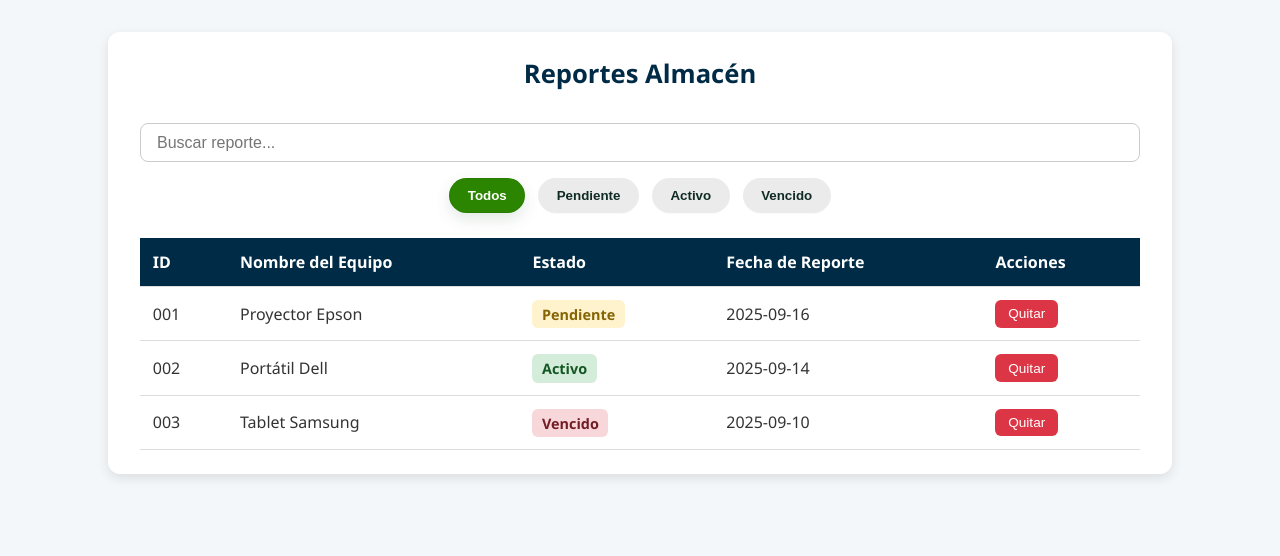
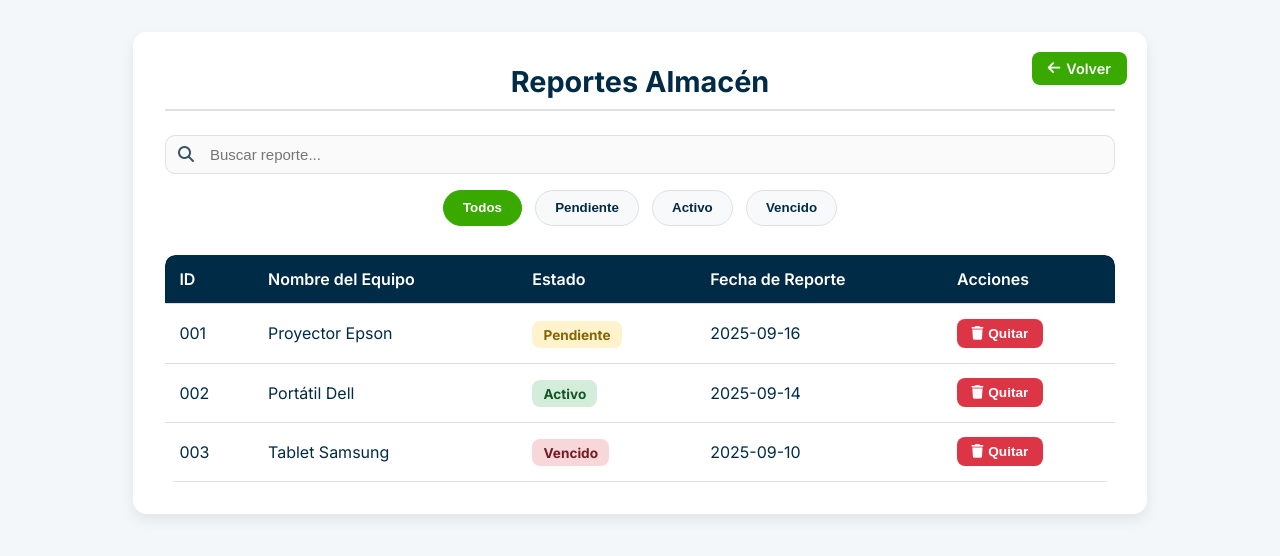
Before and after one commit to G1lber/Paz-y-Salvo, a Django app: page /pendientesalmacen/ in a window 1280 px wide. Shown: the top 556 px of the page. Run offline with Django 5.2, Linux system fonts and the light colour scheme.

Commit message:
arreglo de template y css de pendiente

```diff
--- a/pazysalvo/mainapp/static/css/pendientesalmacen.css
+++ b/pazysalvo/mainapp/static/css/pendientesalmacen.css
@@ -1,101 +1,154 @@
 :root {
-  --color-principal: #39A900;
-  --color-secundario: #002b46;
+  --color-principal: #39A900;   /* Verde SENA */
+  --color-hover: #2E8C00;       /* Verde más oscuro */
+  --color-secundario: #002B46;  /* Azul corporativo */
   --color-blanco: #ffffff;
   --color-fondo: #f4f7fa;
   --color-texto: #002b46;
-  --color-hover: #2b8500;
   --color-sombra: rgba(0, 0, 0, 0.08);
   --color-borde: #e0e0e0;
 }
 
-/* Estilos generales */
 body {
-  font-family: 'Segoe UI', sans-serif;
+  font-family: 'Inter', sans-serif;
   background: var(--color-fondo);
   margin: 0;
   padding: 0;
-  color: #333;
+  color: var(--color-texto);
 }
 
-
-/* Card */
+/* Contenedor principal */
 .container {
-  max-width: 1000px;
+  max-width: 950px;
   margin: 2rem auto;
   background: var(--color-blanco);
-  padding: 1.5rem 2rem;
-  border-radius: 12px;
-  box-shadow: 0 4px 12px rgba(0, 0, 0, 0.1);
+  padding: 2rem;
+  border-radius: 14px;
+  box-shadow: 0 6px 14px var(--color-sombra);
+  position: relative; /* Para posicionar el botón volver */
 }
 
-/* Título de la card */
+/* Botón volver en la parte superior derecha */
+.btn-volver-top {
+  position: absolute;
+  top: 20px;
+  right: 20px;
+  display: inline-flex;
+  align-items: center;
+  gap: 6px;
+  background: var(--color-principal);
+  color: var(--color-blanco);
+  padding: 0.5rem 1rem;
+  border-radius: 8px;
+  font-weight: 600;
+  font-size: 0.9rem;
+  text-decoration: none;
+  transition: background 0.3s ease, transform 0.2s ease;
+  border: none;
+  cursor: pointer;
+}
+
+.btn-volver-top:hover {
+  background: var(--color-hover);
+  transform: translateY(-2px);
+}
+
+/* Título */
 .card-title {
   margin: 0 0 1.5rem 0;
-  font-size: 1.6rem;
-  color: var(--color-texto);
+  font-size: 1.8rem;
+  font-weight: 700;
+  color: var(--color-secundario);
   text-align: center;
-  padding-bottom: 0.5rem;
-
+  border-bottom: 2px solid var(--color-borde);
+  padding-bottom: 0.6rem;
 }
 
 /* Barra de búsqueda */
 .toolbar {
   display: flex;
-  justify-content: flex-start;
   margin-bottom: 1rem;
 }
 
-#search {
+.input-wrapper {
+  display: flex;
+  align-items: center;
+  border: 1.5px solid var(--color-borde);
+  border-radius: 10px;
+  background-color: #fafafa;
+  padding: 0 12px;
   flex: 1;
-  padding: 0.6rem 1rem;
-  border: 1px solid #ccc;
-  border-radius: 8px;
-  font-size: 1rem;
+  transition: border 0.3s ease;
 }
 
+.input-wrapper:focus-within {
+  border-color: var(--color-principal);
+}
+
+.input-wrapper i {
+  margin-right: 10px;
+  font-size: 16px;
+  color: var(--color-secundario);
+  opacity: 0.8;
+}
+
+.input-wrapper input {
+  border: none;
+  background: transparent;
+  flex: 1;
+  padding: 10px 6px;
+  font-size: 15px;
+  outline: none;
+}
+
+/* Filtros */
 .filters {
   width: 100%;
   display: flex;
-    justify-content: center;     /* centrado horizontal */
-    gap: 0.8rem;                 /* separación entre botones */
-    margin: 0.9rem 0 1.6rem 0;   /* margen superior e inferior */
+  justify-content: center;
+  gap: 0.8rem;
+  margin: 1rem 0 1.8rem 0;
   flex-wrap: wrap;
 }
 
 .filter-btn {
   appearance: none;
-    -webkit-appearance: none;
-    padding: 0.55rem 1.1rem;
-    border-radius: 20px;
-    border: 1px solid transparent;
-    background: var(--color-sombra);
+  padding: 0.6rem 1.2rem;
+  border-radius: 22px;
+  border: 1px solid var(--color-borde);
+  background: #f8f9fa;
   cursor: pointer;
   font-weight: 600;
-    color: #0f2b23;
-    transition: all .15s ease;
-    box-shadow: 0 1px 0 rgba(0,0,0,0.02);
+  color: var(--color-secundario);
+  transition: all 0.2s ease;
 }
+
 .filter-btn:hover {
-    transform: translateY(-1px);
-    background: #e0e6e8;
+  background: #e9ecef;
 }
+
 .filter-btn.active {
-    background: var(--color-hover);
+  background: var(--color-principal);
   color: var(--color-blanco);
-    border-color: rgba(0,0,0,0.06);
-    box-shadow: 0 6px 16px rgba(0,75,35,0.12);
+  border-color: var(--color-principal);
 }
+
 /* Tabla */
+.table-wrapper {
+  overflow-x: auto;
+  border-radius: 10px;
+}
+
 .report-table {
   width: 100%;
   border-collapse: collapse;
-  margin-top: 1rem;
+  border-radius: 10px;
+  overflow: hidden;
 }
 
 .report-table th,
 .report-table td {
-  padding: 0.8rem;
+  padding: 0.9rem;
   text-align: left;
   border-bottom: 1px solid #ddd;
 }
@@ -103,18 +156,19 @@ body {
 .report-table th {
   background: var(--color-secundario);
   color: var(--color-blanco);
+  font-weight: 600;
 }
 
-.report-table tbody tr:hover {
-  background: var(--color-blanco);
+.report-table tr:hover {
+  background: #f5f9f6;
 }
 
 /* Estados */
 .status {
-  padding: 0.3rem 0.6rem;
-  border-radius: 6px;
+  padding: 0.35rem 0.7rem;
+  border-radius: 8px;
   font-weight: bold;
-  font-size: 0.9rem;
+  font-size: 0.85rem;
 }
 
 .status.pendiente {
@@ -132,39 +186,20 @@ body {
   color: #721c24;
 }
 
-/* Enlaces */
-a {
-  text-decoration: none;
-  color: var(--color-principal);
-  font-weight: bold;
+/* Botones */
+.btn {
+  display: inline-flex;
+  align-items: center;
+  gap: 5px;
+  padding: 0.45rem 0.9rem;
+  border: none;
+  border-radius: 8px;
+  cursor: pointer;
+  font-size: 0.85rem;
+  font-weight: 600;
+  transition: background 0.2s, transform 0.2s;
 }
 
-a:hover {
-  text-decoration: underline;
-}
-
-/* Botones generales */
-.btn {
-  padding: 0.4rem 0.8rem;
-  border: none;
-  border-radius: 6px;
-  cursor: pointer;
-  font-size: 0.85rem;
-  margin-right: 0.3rem;
-  transition: background 0.2s;
-}
-
-/* Botón Editar */
-.btn.edit {
-  background: var(--color-secundario);
-  color: white;
-}
-
-.btn.edit:hover {
-  background: var(--color-hover);
-}
-
-/* Botón Eliminar */
 .btn.delete {
   background: #dc3545;
   color: var(--color-blanco);
@@ -172,4 +207,29 @@ a:hover {
 
 .btn.delete:hover {
   background: #c82333;
+  transform: translateY(-2px);
 }
+
+/* Responsive */
+@media (max-width: 768px) {
+  .container {
+    margin: 1rem;
+    padding: 1.5rem;
+  }
+
+  .btn-volver-top {
+    position: relative;
+    top: 0;
+    right: 0;
+    margin-bottom: 1rem;
+  }
+
+  .filters {
+    flex-direction: column;
+    align-items: center;
+  }
+
+  .report-table {
+    font-size: 0.85rem;
+  }
+}
--- a/pazysalvo/mainapp/templates/almacen/pendientes.html
+++ b/pazysalvo/mainapp/templates/almacen/pendientes.html
@@ -3,20 +3,31 @@
 <html lang="es">
 <head>
   <meta charset="UTF-8">
-  <title>Pendientes Almacén </title>
+  <title>Pendientes Almacén</title>
   <link rel="stylesheet" href="{% static 'css/pendientesalmacen.css' %}">
   <meta name="viewport" content="width=device-width, initial-scale=1.0">
+  <!-- Fuente profesional -->
+  <link href="https://fonts.googleapis.com/css2?family=Inter:wght@400;600;700&display=swap" rel="stylesheet">
+  <!-- Font Awesome para íconos -->
+  <link rel="stylesheet" href="https://cdnjs.cloudflare.com/ajax/libs/font-awesome/6.5.0/css/all.min.css">
 </head>
 <body>
 
     <div class="container">
+        <!-- Botón de volver en la parte superior derecha -->
+        <a href="{% url 'inicio' %}" class="btn-volver-top">
+            <i class="fas fa-arrow-left"></i> Volver
+        </a>
+
         <!-- Título de la card -->
         <h2 class="card-title">Reportes Almacén</h2>
 
         <!-- Barra de herramientas -->
         <div class="toolbar">
-            <!-- Campo de búsqueda -->
+            <div class="input-wrapper">
+                <i class="fas fa-search"></i>
                 <input type="text" id="search" placeholder="Buscar reporte...">
+            </div>
         </div>
 
         <!-- Filtros -->
@@ -28,6 +39,7 @@
         </div>
 
         <!-- Tabla -->
+        <div class="table-wrapper">
             <table class="report-table">
                 <thead>
                 <tr>
@@ -45,7 +57,7 @@
                     <td><span class="status pendiente">Pendiente</span></td>
                     <td>2025-09-16</td>
                     <td>
-                <button class="btn delete">Quitar</button>
+                    <button class="btn delete"><i class="fas fa-trash"></i> Quitar</button>
                     </td>
                 </tr>
                 <tr>
@@ -54,7 +66,7 @@
                     <td><span class="status activo">Activo</span></td>
                     <td>2025-09-14</td>
                     <td>
-                <button class="btn delete">Quitar</button>
+                    <button class="btn delete"><i class="fas fa-trash"></i> Quitar</button>
                     </td>
                 </tr>
                 <tr>
@@ -63,17 +75,12 @@
                     <td><span class="status vencido">Vencido</span></td>
                     <td>2025-09-10</td>
                     <td>
-                <button class="btn delete">Quitar</button>
+                    <button class="btn delete"><i class="fas fa-trash"></i> Quitar</button>
                     </td>
                 </tr>
                 </tbody>
             </table>
-        <!-- <div class="pagination">
-            <button class="pagination-btn active">1</button>
-            <button class="pagination-btn">2</button>
-            <button class="pagination-btn">3</button>
-            <button class="pagination-btn"><i class="fas fa-chevron-right"></i></button>
-        </div> -->
+        </div>
     </div>
 </body>
 </html>
```
Lines whose indentation alone changed are shown as unchanged.
